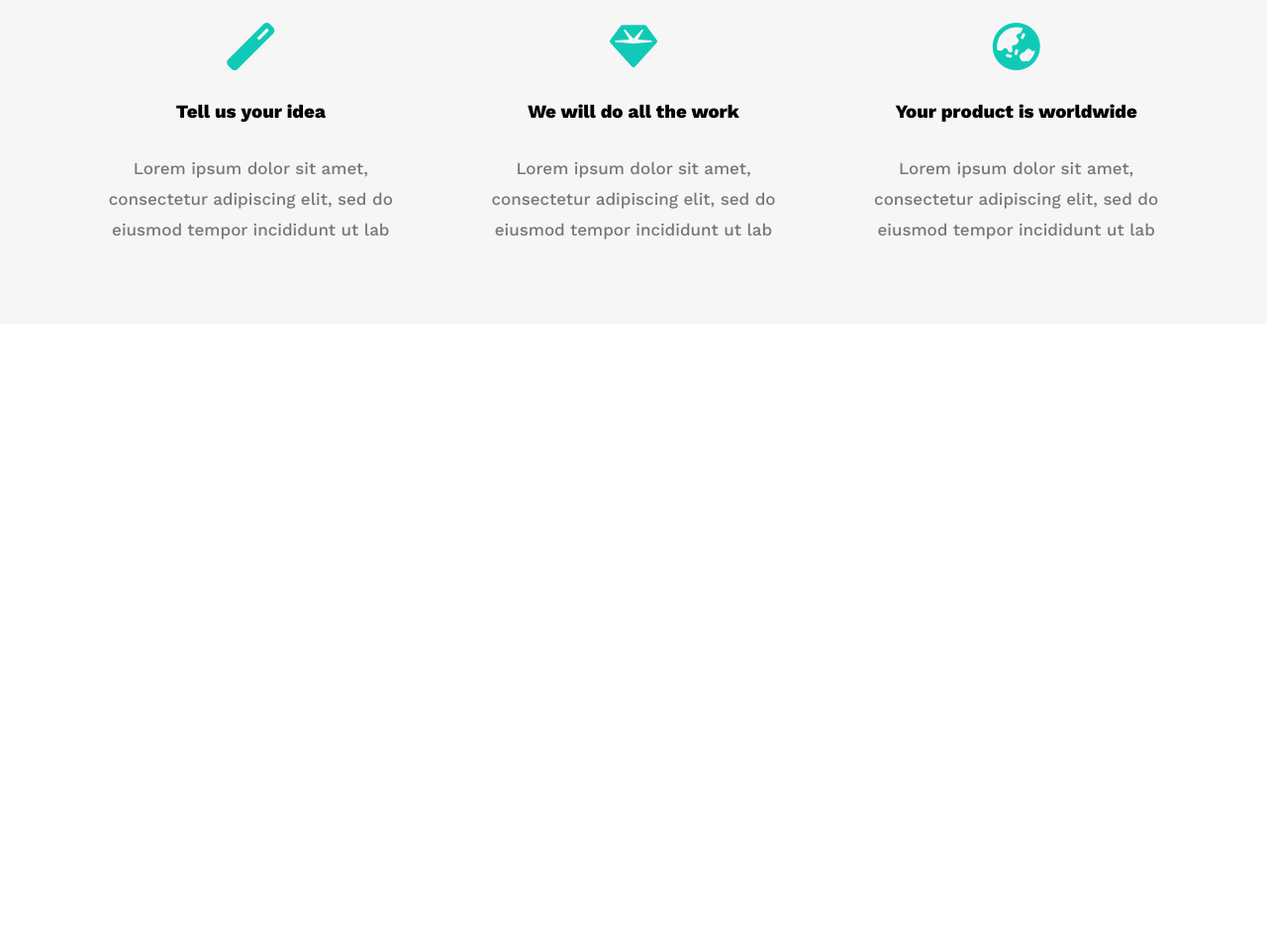
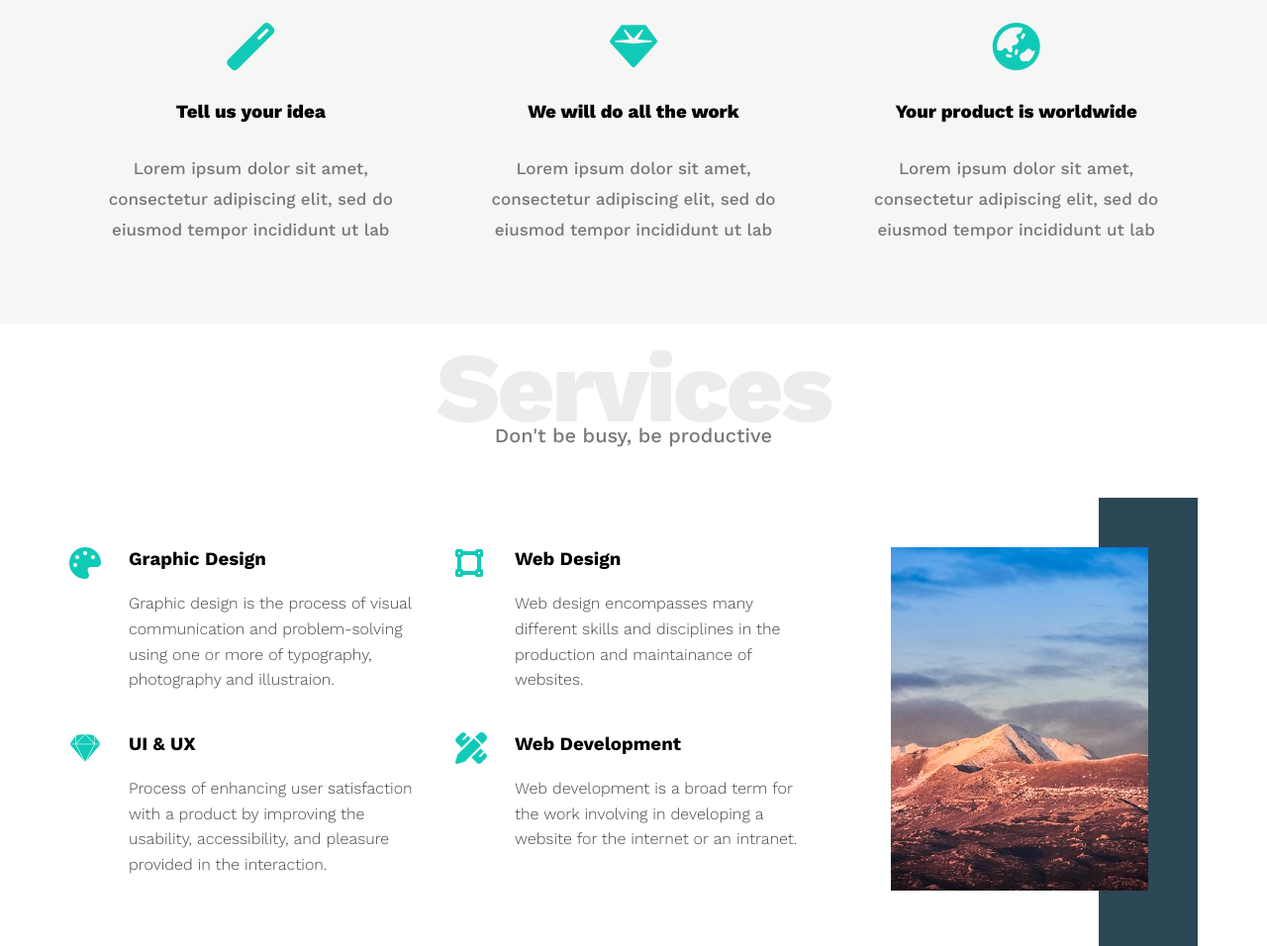
Before and after one commit to aehamdy/leon-html-css-template, a plain HTML site: page index.html in a window 1280 px wide. Shown: the part 857-1813 px from the top of the page at 99% size. Before the commit the page ends 1184 px from the top, so only its background shows below. Drawn offline with nearby package versions, Linux system fonts and the light colour scheme.

Commit message:
Add the services section

```diff
--- a/index.html
+++ b/index.html
@@ -80,5 +80,73 @@
         </div>
       </div>
     </section>
+
+    <section class="section section--services">
+      <div class="container">
+        <h2 class="special-heading">Services</h2>
+        <p>Don't be busy, be productive</p>
+        <div class="section__services-content">
+          <div class="section__services-col">
+            <!-- Beginning of serv box -->
+            <div class="section__services-srv">
+              <i class="fas fa-palette fa-2x"></i>
+              <div class="section__services-text">
+                <h3 class="section__services-heading">Graphic Design</h3>
+                <p class="section__services-para">
+                  Graphic design is the process of visual communication and
+                  problem-solving using one or more of typography, photography
+                  and illustraion.
+                </p>
+              </div>
+            </div>
+            <!-- End of serve box -->
+            <!-- Beginning of serv box -->
+            <div class="section__services-srv">
+              <i class="fab fa-sketch fa-2x"></i>
+              <div class="section__services-text">
+                <h3 class="section__services-heading">UI & UX</h3>
+                <p class="section__services-para">
+                  Process of enhancing user satisfaction with a product by
+                  improving the usability, accessibility, and pleasure provided
+                  in the interaction.
+                </p>
+              </div>
+            </div>
+            <!-- End of serve box -->
+          </div>
+          <div class="section__services-col">
+            <!-- Beginning of serv box -->
+            <div class="section__services-srv">
+              <i class="fas fa-vector-square fa-2x"></i>
+              <div class="section__services-text">
+                <h3 class="section__services-heading">Web Design</h3>
+                <p class="section__services-para">
+                  Web design encompasses many different skills and disciplines
+                  in the production and maintainance of websites.
+                </p>
+              </div>
+            </div>
+            <!-- End of serve box -->
+            <!-- Beginning of serv box -->
+            <div class="section__services-srv">
+              <i class="fas fa-pencil-ruler fa-2x"></i>
+              <div class="section__services-text">
+                <h3 class="section__services-heading">Web Development</h3>
+                <p class="section__services-para">
+                  Web development is a broad term for the work involving in
+                  developing a website for the internet or an intranet.
+                </p>
+              </div>
+            </div>
+            <!-- End of serve box -->
+          </div>
+          <div class="section__services-col">
+            <div class="section__services-image">
+              <img src="./assets/services.jpg" alt="services image" />
+            </div>
+          </div>
+        </div>
+      </div>
+    </section>
   </body>
 </html>
--- a/style.scss
+++ b/style.scss
@@ -3,3 +3,4 @@
 @use "./styles/container";
 @use "./styles/header";
 @use "./styles/section";
+@use "./styles/specialHeading";
--- a/styles/_mixins.scss
+++ b/styles/_mixins.scss
@@ -0,0 +1,5 @@
+@mixin d-grid($gtc: repeat(auto-fill, minmax(30rem, 1fr)), $gap: 2rem) {
+  display: grid;
+  grid-template-columns: $gtc;
+  gap: $gap;
+}
--- a/styles/_section.scss
+++ b/styles/_section.scss
@@ -1,4 +1,5 @@
 @import "./variables";
+@import "./mixins";
 
 .section {
   &--landing {
@@ -35,9 +36,7 @@
   }
 
   &__threeCols {
-    display: grid;
-    grid-template-columns: repeat(auto-fill, minmax(30rem, 1fr));
-    gap: 2rem;
+    @include d-grid;
   }
 
   &__feat {
@@ -59,4 +58,62 @@
       font-size: 1.7rem;
     }
   }
+
+  &__services-content {
+    @include d-grid($gap: 3rem);
+    margin-top: 10rem;
+  }
+
+  &__services-srv {
+    display: flex;
+    margin-bottom: 4rem;
+
+    @media (max-width: 767px) {
+      flex-direction: column;
+      text-align: center;
+    }
+
+    > i {
+      color: $primary-color;
+      flex-basis: 6rem;
+    }
+  }
+
+  &__services-text {
+    flex: 1;
+  }
+
+  &__services-heading {
+    margin-bottom: 2rem;
+  }
+
+  &__services-para {
+    color: $color-light-black;
+    font-weight: 300;
+    line-height: 1.6;
+  }
+
+  &__services-image {
+    position: relative;
+    text-align: center;
+
+    @media (max-width: 1199px) {
+      display: none;
+    }
+
+    &::before {
+      content: "";
+      position: absolute;
+      background-color: $secondary-color;
+      width: 10rem;
+      height: calc(100% + 10rem);
+      top: -5rem;
+      right: 0;
+      z-index: -1;
+    }
+
+    > img {
+      width: 26rem;
+    }
+  }
 }
--- /dev/null
+++ b/styles/_specialHeading.scss
@@ -0,0 +1,24 @@
+.special-heading {
+  color: #ebeced;
+  font-size: 10rem;
+  text-align: center;
+  font-weight: 800;
+  letter-spacing: -0.3rem;
+  margin: 0;
+
+  @media (max-width: 767px) {
+    font-size: 6rem;
+    letter-spacing: -0.1rem;
+  }
+
+  + p {
+    color: #797979;
+    margin: -3rem 0 0;
+    font-size: 2rem;
+    text-align: center;
+
+    @media (max-width: 767px) {
+      margin-top: -2.5rem;
+    }
+  }
+}
--- a/styles/_variables.scss
+++ b/styles/_variables.scss
@@ -1,5 +1,7 @@
 $primary-color: #10cab7;
+$secondary-color: #2c4755;
 $color-black: #333;
+$color-light-black: #444;
 $color-grey: #f6f6f6;
 
 $default-padding: 6rem;
```
Also changed, not shown: styles/style.css, 1 other file.
